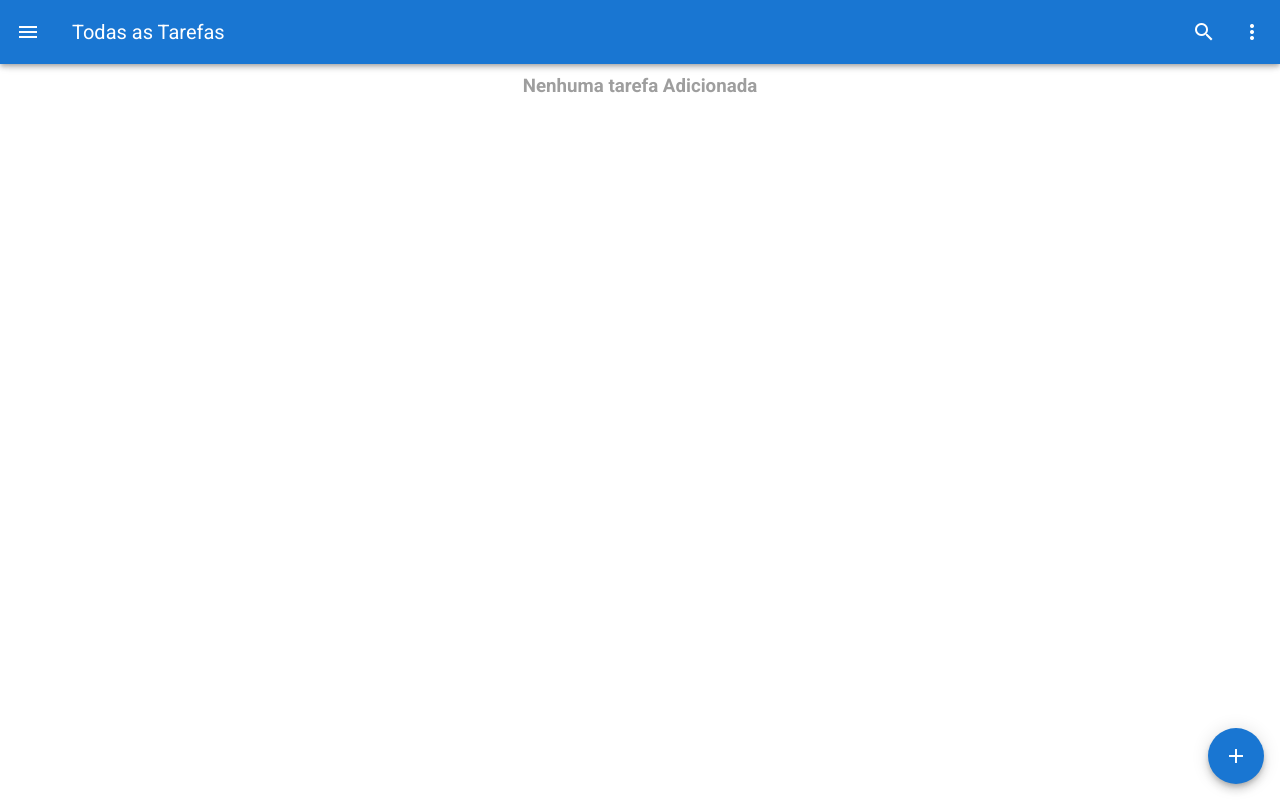
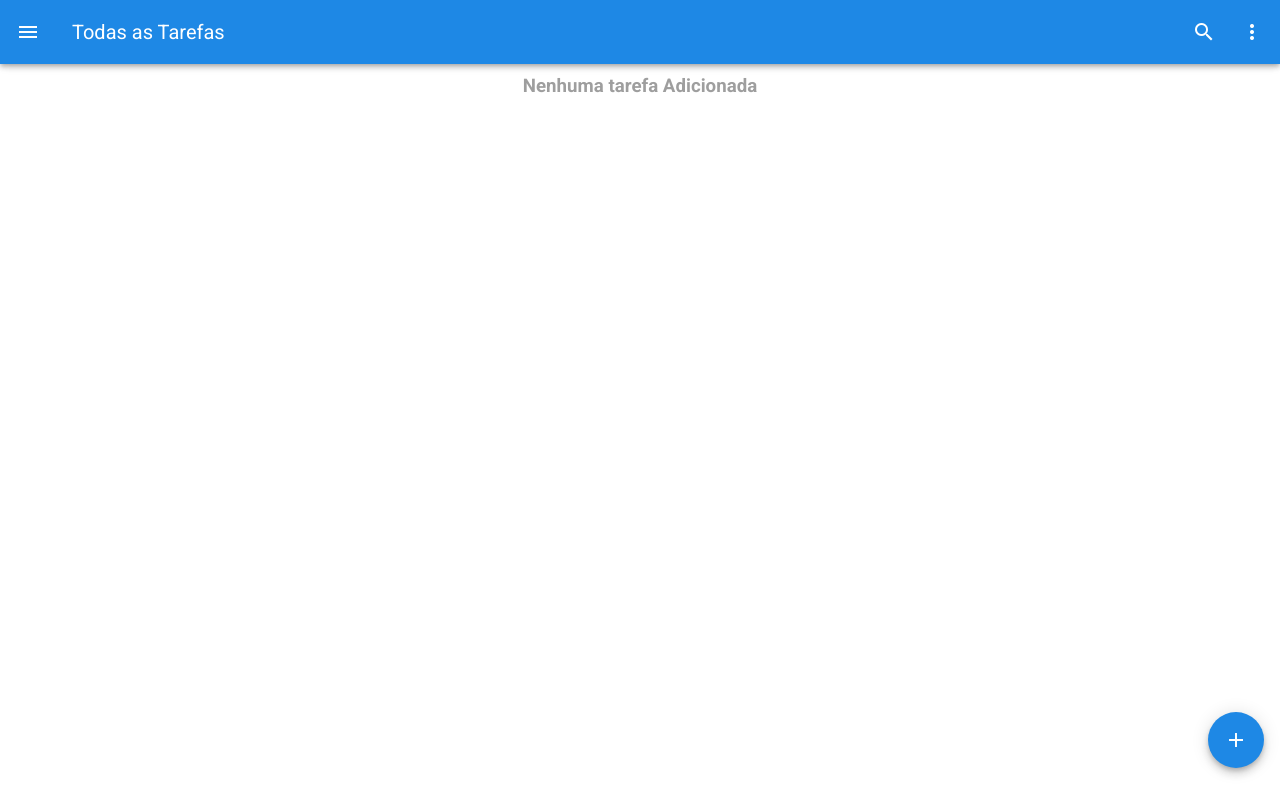
Before and after one commit to betogroo/whendo-v3, a Vue app: page / in a window 1280 px wide. Built offline with nearby package versions, Linux system fonts and the light colour scheme.

Commit message:
fix: layout ajust

```diff
--- a/src/plugins/vuetify.js
+++ b/src/plugins/vuetify.js
@@ -9,6 +9,13 @@ const opts = {
   lang: {
     locales: { pt },
     current: 'pt'
+  },
+  theme: {
+    themes: {
+      light : {
+        primary: '#1E88E5'
+      }
+    }
   }
 }
 
--- a/src/views/Tasks.vue
+++ b/src/views/Tasks.vue
@@ -1,8 +1,9 @@
 <template>
   <div class="pt-2">
-    <button-float
-      @action="goTo('About')"
-    ></button-float>
+      <button-float
+        class="mb-4"
+        @action="goTo('About')"
+      ></button-float>
     <h3 class="text-center text--disabled">Nenhuma tarefa Adicionada</h3>
   </div>
 </template>
```
